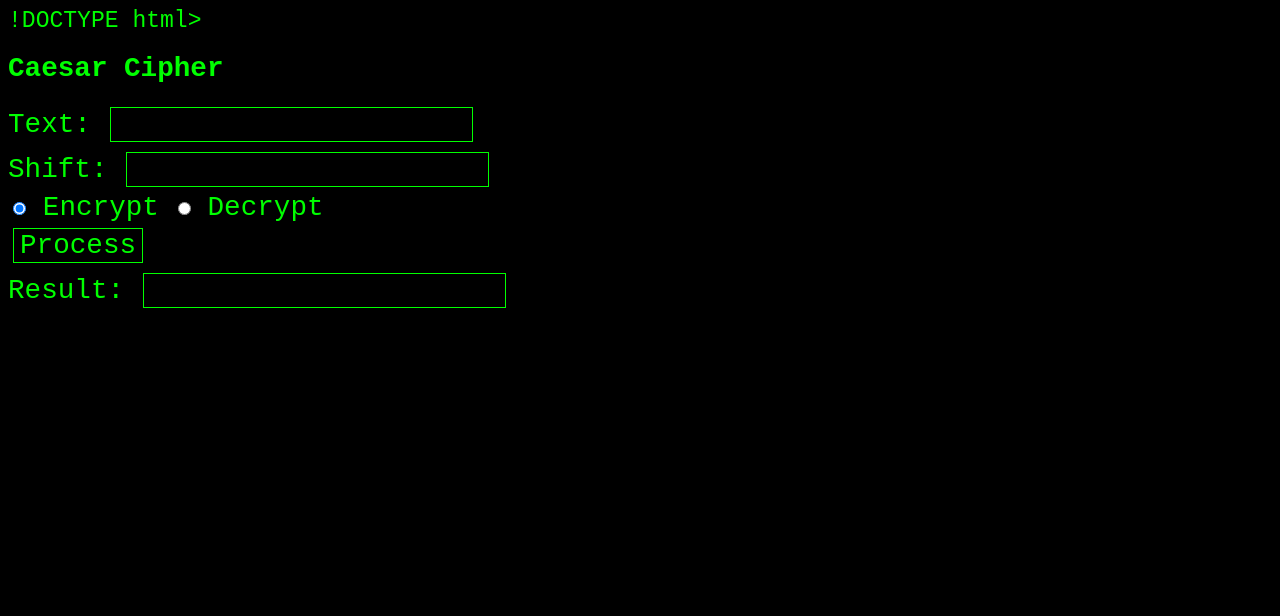
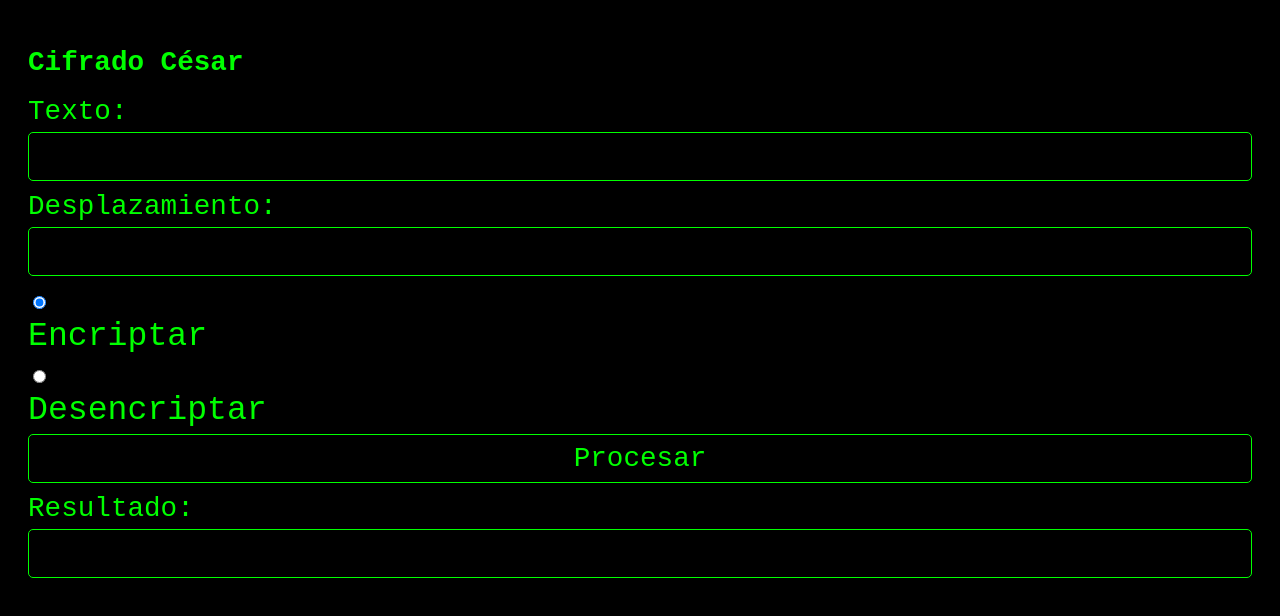
Before and after one commit to FabianMaEs/cifrado-cesar, a plain HTML site: page index.html in a window 1280 px wide. Drawn offline with Linux system fonts and the light colour scheme.

Commit message:
Diseño nuevo

```diff
--- a/index.html
+++ b/index.html
@@ -1,15 +1,22 @@
-!DOCTYPE html>
+<!DOCTYPE html>
 <html>
 <head>
-    <title>Caesar Cipher</title>
+    <title>Cifrado César</title>
     <style>
         * {
             font-size: larger;
+            box-sizing: border-box;
         }
         body {
             background-color: black;
             color: lime;
             font-family: "Courier New", monospace;
+            padding: 20px;
+        }
+
+        label {
+            margin-bottom: 5px;
+            display: block;
         }
 
         input[type="text"], input[type="number"] {
@@ -17,7 +24,10 @@
             color: lime;
             border: 1px solid lime;
             font-family: "Courier New", monospace;
-            margin: 5px;
+            margin-bottom: 10px;
+            padding: 8px;
+            border-radius: 5px;
+            width: 100%;
         }
 
         button {
@@ -26,7 +36,10 @@
             border: 1px solid lime;
             font-family: "Courier New", monospace;
             cursor: pointer;
-            margin: 5px;
+            margin-bottom: 10px;
+            padding: 8px;
+            border-radius: 5px;
+            width: 100%;
         }
 
         #result {
@@ -34,22 +47,27 @@
             color: lime;
             border: 1px solid lime;
             font-family: "Courier New", monospace;
-            margin: 5px;
+            margin-bottom: 10px;
+            padding: 8px;
+            border-radius: 5px;
+            width: 100%;
         }
     </style>
 </head>
 <body>
-    <h1>Caesar Cipher</h1>
-    <label for="text">Text:</label>
-    <input type="text" id="text"><br>
-    <label for="shift">Shift:</label>
-    <input type="number" id="shift"><br>
-    <input type="radio" id="encrypt" name="operation" value="encrypt" checked>
-    <label for="encrypt">Encrypt</label>
-    <input type="radio" id="decrypt" name="operation" value="decrypt">
-    <label for="decrypt">Decrypt</label><br>
-    <button onclick="process()">Process</button><br>
-    <label for="result">Result:</label>
+    <h1>Cifrado César</h1>
+    <label for="text">Texto:</label>
+    <input type="text" id="text">
+    <label for="shift">Desplazamiento:</label>
+    <input type="number" id="shift">
+    <div>
+        <input type="radio" id="encrypt" name="operation" value="encrypt" checked>
+        <label for="encrypt">Encriptar</label>
+        <input type="radio" id="decrypt" name="operation" value="decrypt">
+        <label for="decrypt">Desencriptar</label>
+    </div>
+    <button onclick="process()">Procesar</button>
+    <label for="result">Resultado:</label>
     <input type="text" id="result" readonly>
 </body>
 <script>
```
